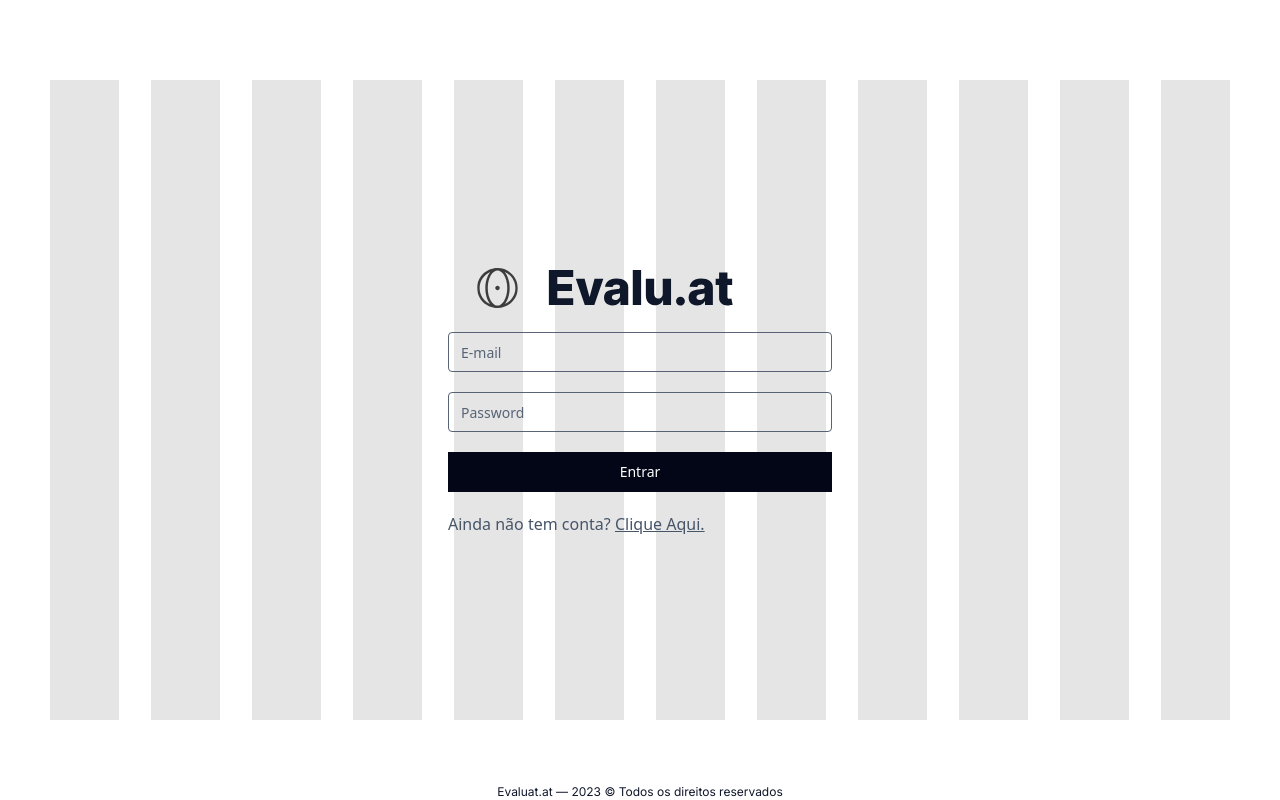
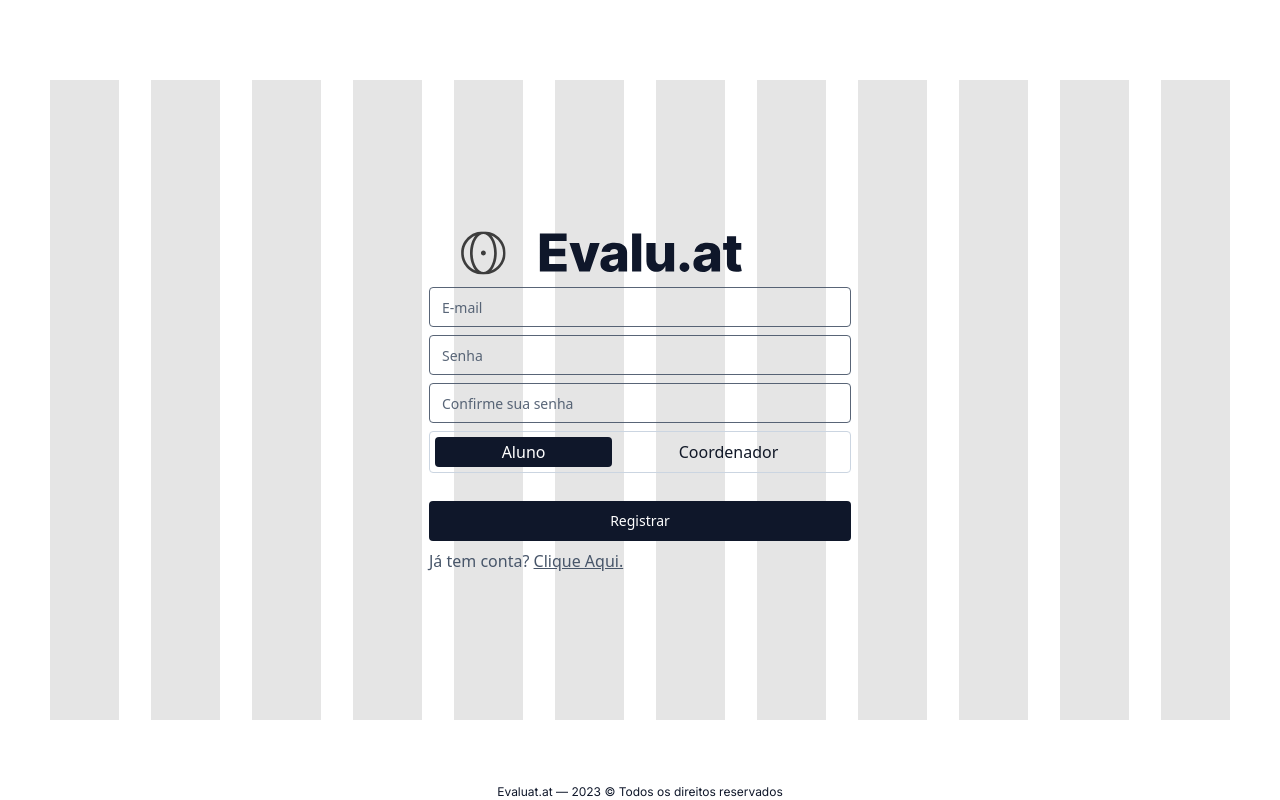
Before and after one commit to Evalu-at/evaluat-frontend, a React (Vite) app: page /login in a window 1280 px wide. Built offline with nearby package versions, Linux system fonts and the light colour scheme.

Commit message:
feat: signup page done, made a small change to the login page regarding the margin

```diff
--- a/src/App.tsx
+++ b/src/App.tsx
@@ -1,10 +1,11 @@
 import { GridLayout } from './layouts/gridLayout';
-import { LoginPage } from './pages/loginPage';
+// import { LoginPage } from './pages/loginPage';
+import { SignUpPage } from './pages/signupPage';
 
 export function App() {
   return (
     <GridLayout>
-      <LoginPage />
+      <SignUpPage />
     </GridLayout>
   );
 }
--- a/src/pages/loginPage.tsx
+++ b/src/pages/loginPage.tsx
@@ -4,11 +4,11 @@ import { Input } from '../components/ui/input';
 
 export function LoginPage() {
   return (
-    <div className="gap-5 flex flex-col">
+    <div className="gap-4 flex flex-col">
       <img className="" src={evaluAtIcon} />
       <Input className="rounded text-slate-600/90" placeholder="E-mail" />
       <Input className="rounded text-slate-600/90" placeholder="Password" />
-      <Button className="hover:bg-slate-700 text-white bg-slate-950">
+      <Button className="mt-3 rounded hover:bg-slate-700 text-white bg-slate-950">
         Entrar
       </Button>
       <span className="text-slate-600">
--- /dev/null
+++ b/src/pages/signupPage.tsx
@@ -0,0 +1,42 @@
+import evaluAtIcon from '../assets/evaluAtIcon.svg';
+import { Button } from '../components/ui/button';
+import { Input } from '../components/ui/input';
+import { useState } from 'react';
+
+export function SignUpPage() {
+  const [role, setRole] = useState('aluno');
+  return (
+    <div className="gap-2 flex flex-col">
+      <img className="" src={evaluAtIcon} />
+      <Input className="rounded text-slate-600/90" placeholder="E-mail" />
+      <Input className="rounded text-slate-600/90" placeholder="Senha" />
+      <Input
+        className="rounded text-slate-600/90"
+        placeholder="Confirme sua senha"
+      />
+      <div className="rounded w-[422px] h-[42px] p-[5px] border border-slate-300 flex">
+        <div
+          className={`flex-grow h-full ${role === 'aluno' ? 'bg-slate-900 text-white' : 'text-gray-900'} rounded flex justify-center items-center cursor-pointer`}
+          onClick={() => setRole('aluno')}
+        >
+          Aluno
+        </div>
+        <div
+          className={`flex-grow h-full ${role === 'coordenador' ? 'bg-slate-900 text-white' : 'text-gray-900'} rounded flex justify-center items-center cursor-pointer`}
+          onClick={() => setRole('coordenador')}
+        >
+          Coordenador
+        </div>
+      </div>
+      <Button className="mt-5 rounded hover:bg-slate-700 text-white bg-slate-900">
+        Registrar
+      </Button>
+      <span className="text-slate-600">
+        Já tem conta?{' '}
+        <a className="underline" href="/login">
+          Clique Aqui.
+        </a>
+      </span>
+    </div>
+  );
+}
```
